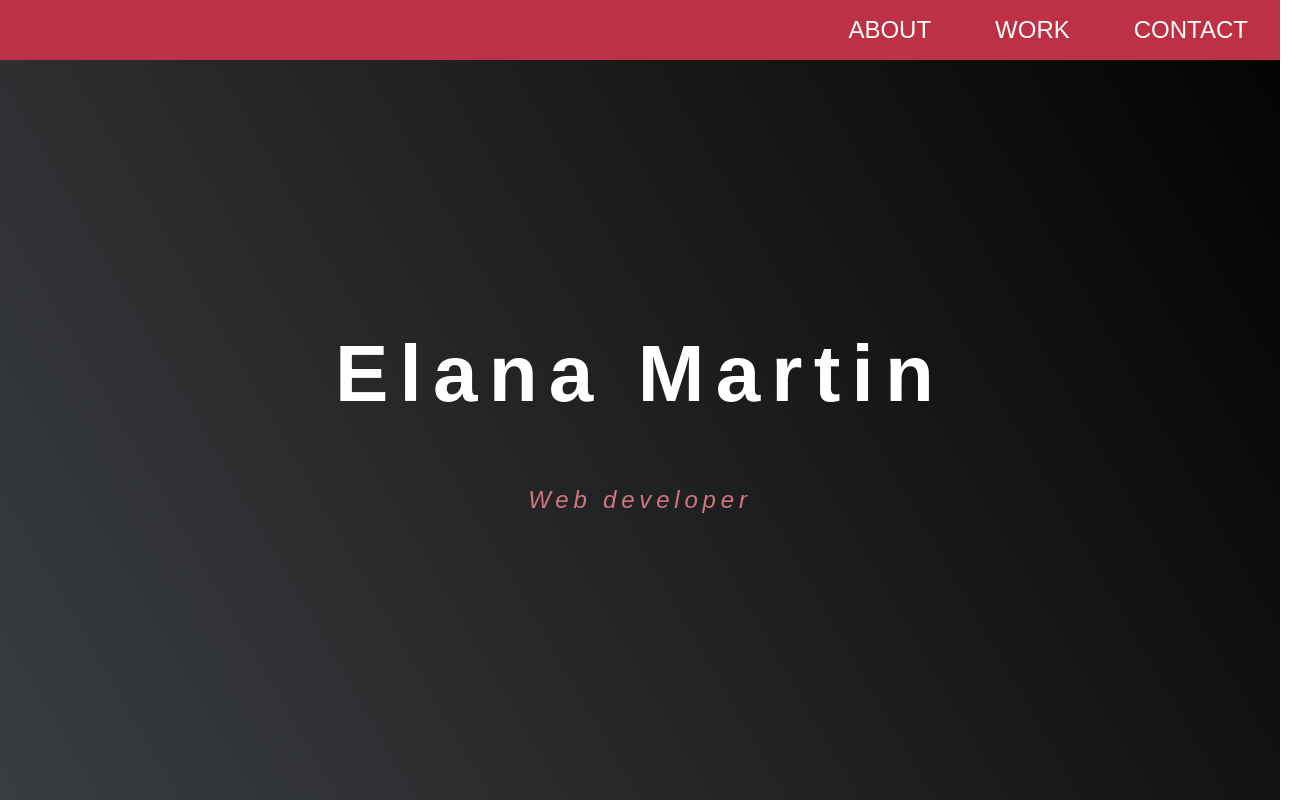
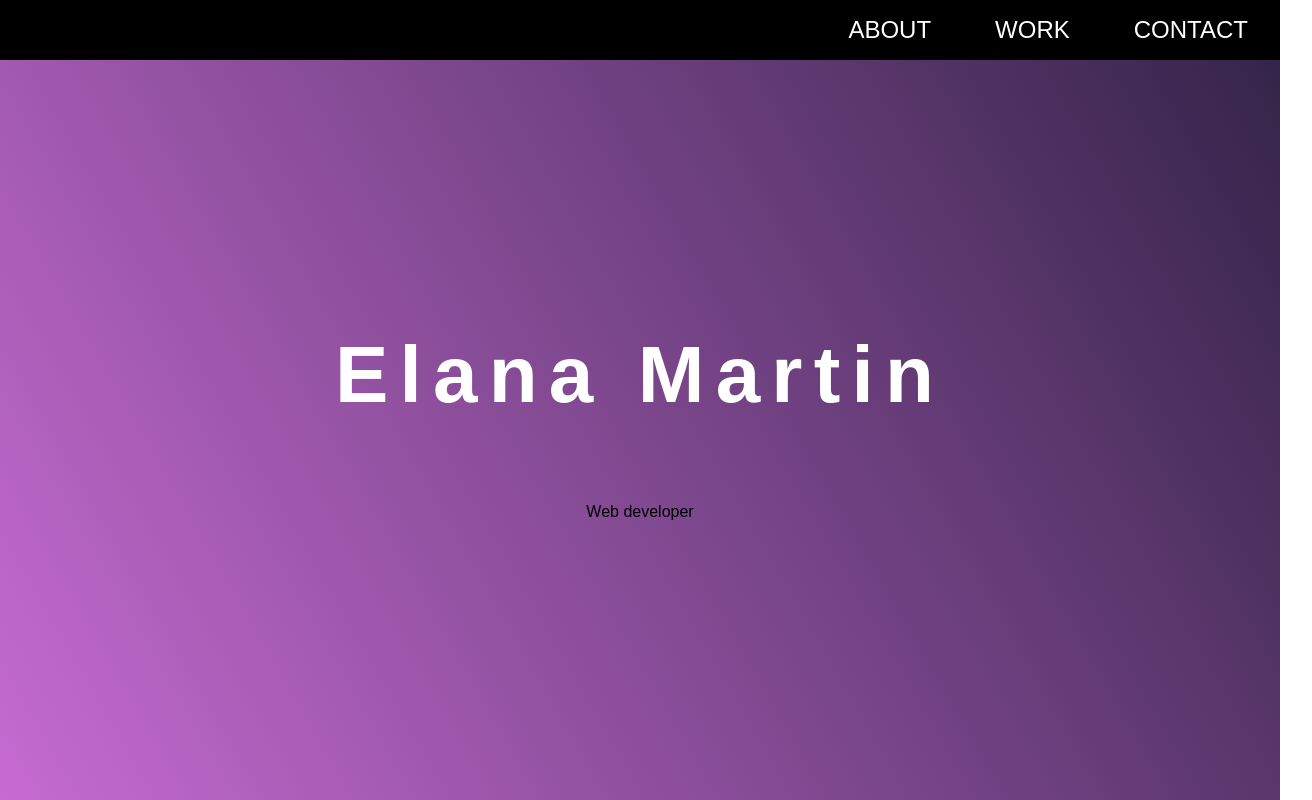
Before and after one commit to ellen7-alt/Personal_Portfolio, a plain HTML site: page index.html in a window 1280 px wide. Shown: the top 800 px of the page, 1312 px wide, since content can reach past the window. Drawn offline with Linux system fonts and the light colour scheme.

Commit message:
Update style.css

```diff
--- a/style.css
+++ b/style.css
@@ -6,7 +6,7 @@ body {
 }
 
 #navbar {
-  background-color: #be3144;
+  background-color: black;
   position: fixed;
   top: 0;
   left: 0;
@@ -44,8 +44,7 @@ a:hover {
   align-items: center;
   justify-content: center;
   background-color: black;
-  background: linear-gradient(60deg, #3a3d40 0%, rgb(3, 2, 2) 100%);
-}
+ background: linear-gradient(60deg, #c66bd2 0%, #322347 100%);
 
 h1 {
   color: white;
```
